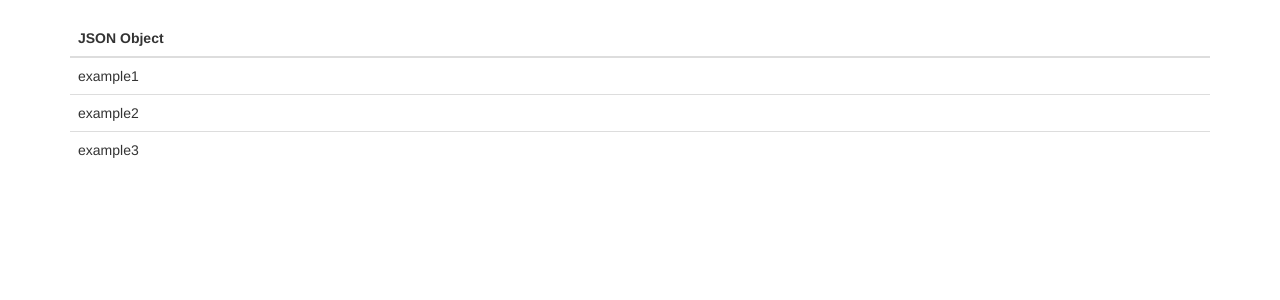
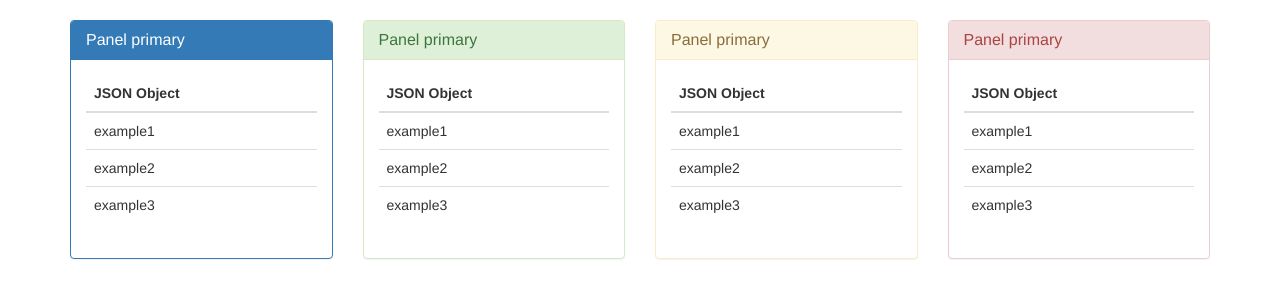
Before and after one commit to mendez6412/kanban-django, a Django app: template kanban/hanabi/templates/hanabi/boards.html in a window 1280 px wide. Shown: the part 51-351 px from the top of the page. Run offline with Django 3.2, Linux system fonts and the light colour scheme; the template is opened without the code that fills it, so the values that code supplies are empty; some libraries are stand-ins or nearby versions.

Commit message:
colorful cards

```diff
--- a/kanban/hanabi/templates/hanabi/boards.html
+++ b/kanban/hanabi/templates/hanabi/boards.html
@@ -2,7 +2,12 @@
 {% block body %}
 <div class="container">
   <div class="row">
-    <div class="col-md-12">
+    <div class="col-md-3">
+      <div class="panel panel-primary">
+        <div class="panel-heading">
+          <h3 class="panel-title">Panel primary</h3>
+        </div>
+        <div class="panel-body">
           <table id="example" class="table table-hover">
             <thead>
               <tr>
@@ -22,4 +27,81 @@
         </div>
       </div>
     </div>
+    <div class="col-md-3">
+      <div class="panel panel-success">
+        <div class="panel-heading">
+          <h3 class="panel-title">Panel primary</h3>
+        </div>
+        <div class="panel-body">
+          <table id="example" class="table table-hover">
+            <thead>
+              <tr>
+                <th>JSON Object</th>
+              </tr>
+            </thead>
+              <tr>
+                <td>example1
+              </tr>
+              <tr>
+                <td>example2
+              </tr>
+              <tr>
+                <td>example3
+              </tr>
+          </table>
+        </div>
+      </div>
+    </div>
+    <div class="col-md-3">
+      <div class="panel panel-warning">
+        <div class="panel-heading">
+          <h3 class="panel-title">Panel primary</h3>
+        </div>
+        <div class="panel-body">
+          <table id="example" class="table table-hover">
+            <thead>
+              <tr>
+                <th>JSON Object</th>
+              </tr>
+            </thead>
+              <tr>
+                <td>example1
+              </tr>
+              <tr>
+                <td>example2
+              </tr>
+              <tr>
+                <td>example3
+              </tr>
+          </table>
+        </div>
+      </div>
+    </div>
+    <div class="col-md-3">
+      <div class="panel panel-danger">
+        <div class="panel-heading">
+          <h3 class="panel-title">Panel primary</h3>
+        </div>
+        <div class="panel-body">
+          <table id="example" class="table table-hover">
+            <thead>
+              <tr>
+                <th>JSON Object</th>
+              </tr>
+            </thead>
+              <tr>
+                <td>example1
+              </tr>
+              <tr>
+                <td>example2
+              </tr>
+              <tr>
+                <td>example3
+              </tr>
+          </table>
+        </div>
+      </div>
+    </div>
+  </div>
+</div>
 {% endblock %}
```
Lines whose indentation alone changed are shown as unchanged.
